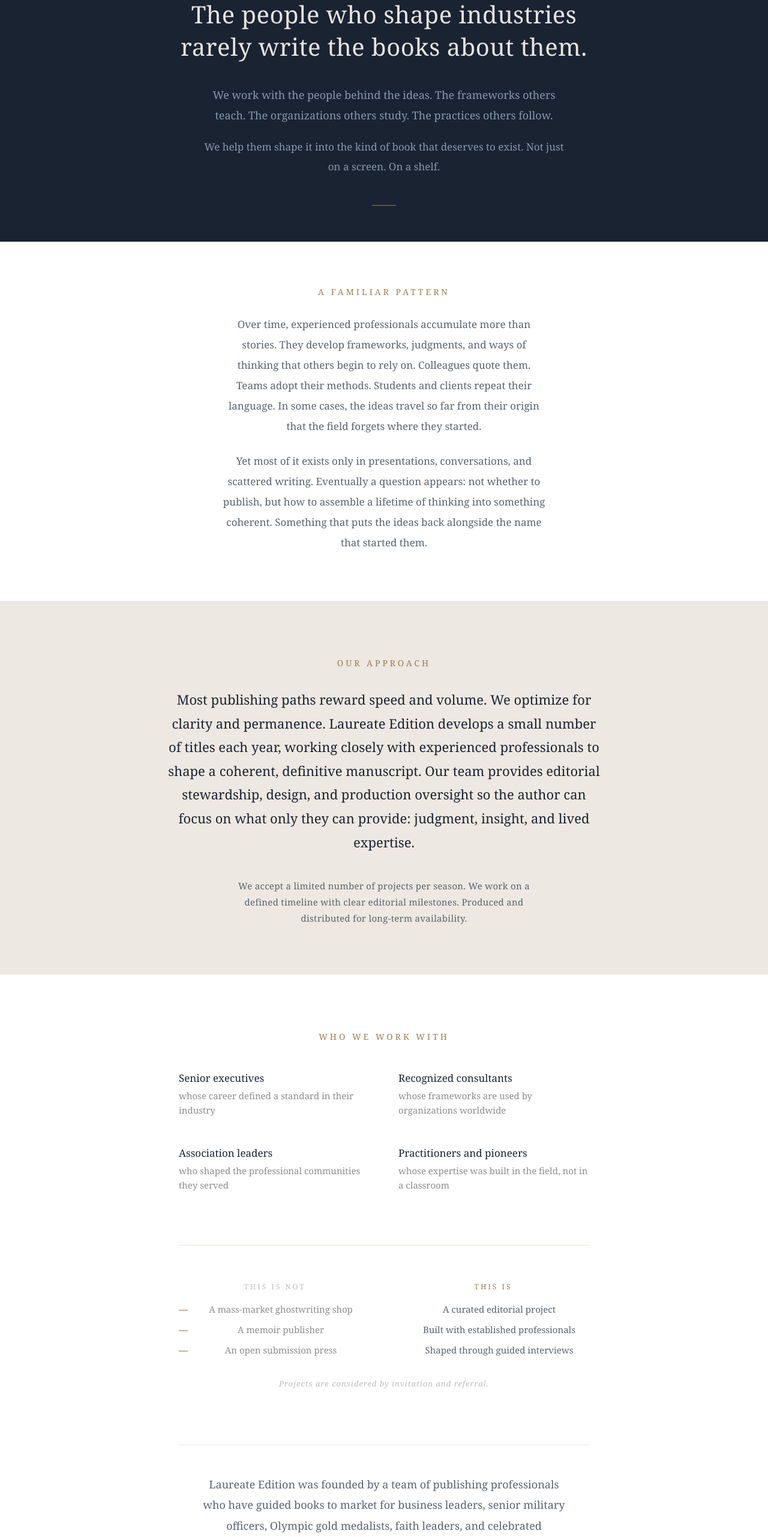
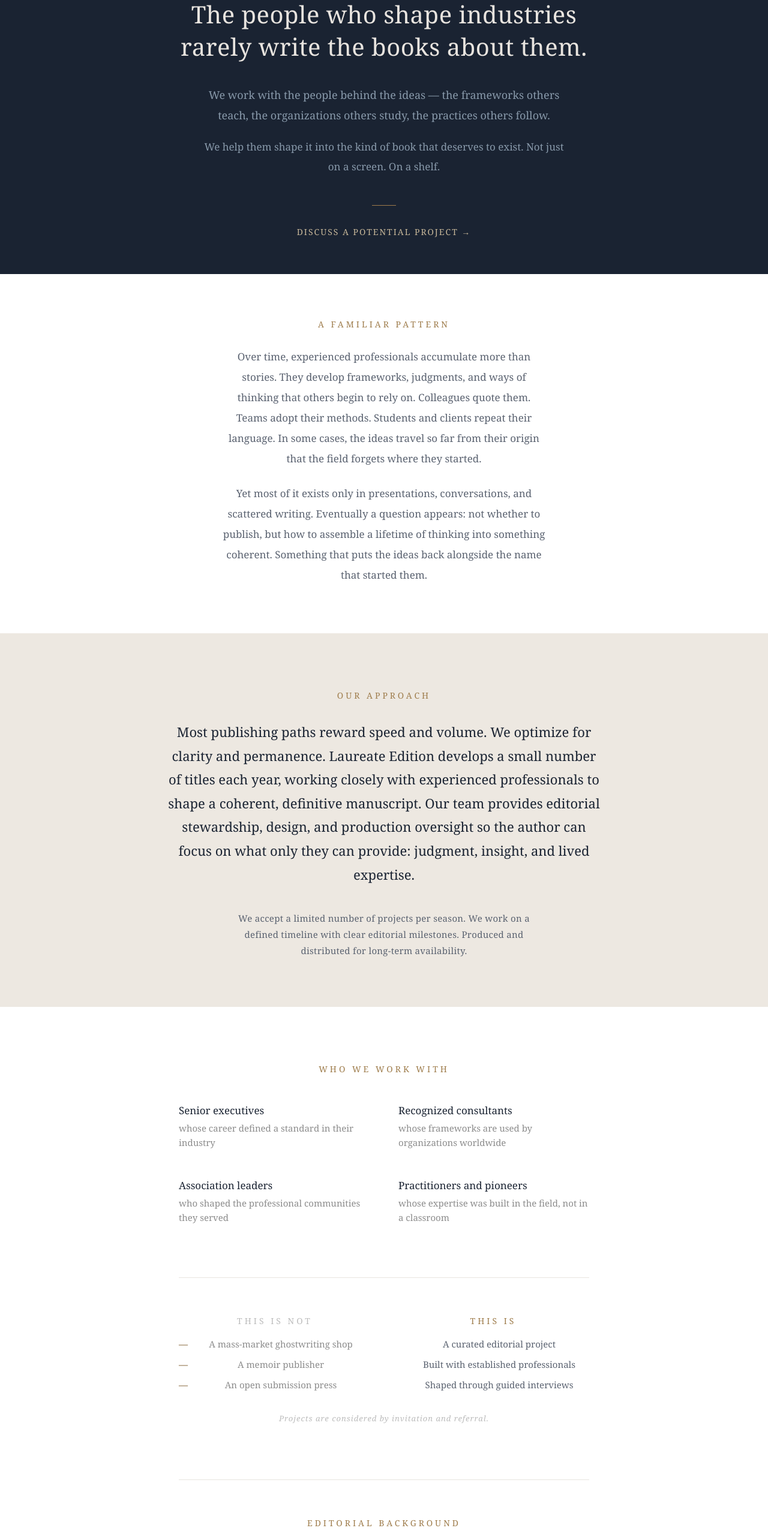
Before and after one commit to jmurray539-bit/laureate-site, a React (Vite) app: page / in a window 1280 px wide. Shown: the part 234-2797 px from the top of the page at 60% size. Built offline with nearby package versions, Linux system fonts and the light colour scheme.

Commit message:
Fix section header font sizes and colors

```diff
--- a/src/pages/laureate_homepage_v5.jsx
+++ b/src/pages/laureate_homepage_v5.jsx
@@ -101,9 +101,7 @@ const LaureateHomepage = () => {
           margin: "0 auto 20px",
           ...fadeIn(0.7),
         }}>
-          We work with the people behind the ideas. The frameworks
-          others teach. The organizations others study. The practices
-          others follow.
+          We work with the people behind the ideas — the frameworks others teach, the organizations others study, the practices others follow.
         </p>
 
         <p style={{
@@ -126,6 +124,23 @@ const LaureateHomepage = () => {
           opacity: 0.4,
           ...fadeIn(0.9),
         }} />
+        <div style={{ marginTop: "32px", ...fadeIn(1.0) }}>
+          <Link
+            to="/contact"
+            style={{
+              color: "#C8B89A",
+              textDecoration: "none",
+              fontSize: "14px",
+              letterSpacing: "2px",
+              textTransform: "uppercase",
+              transition: "color 0.2s ease",
+            }}
+            onMouseEnter={e => e.target.style.color = "#9E7C4B"}
+            onMouseLeave={e => e.target.style.color = "#C8B89A"}
+          >
+            Discuss a potential project →
+          </Link>
+        </div>
         </div>
       </section>
 
@@ -308,8 +323,8 @@ const LaureateHomepage = () => {
           }}>
             <div>
               <p style={{
-                fontSize: "12px",
-                letterSpacing: "3px",
+                fontSize: "14px",
+                letterSpacing: "4px",
                 textTransform: "uppercase",
                 color: "#BCBCBC",
                 marginBottom: "14px",
@@ -334,8 +349,8 @@ const LaureateHomepage = () => {
             </div>
             <div>
               <p style={{
-                fontSize: "12px",
-                letterSpacing: "3px",
+                fontSize: "14px",
+                letterSpacing: "4px",
                 textTransform: "uppercase",
                 color: "#9E7C4B",
                 marginBottom: "14px",
@@ -384,16 +399,22 @@ const LaureateHomepage = () => {
           ...fadeIn(1.35),
         }}>
           <p style={{
+            fontSize: "14px",
+            letterSpacing: "4px",
+            textTransform: "uppercase",
+            color: "#9E7C4B",
+            marginBottom: "24px",
+          }}>
+            Editorial Background
+          </p>
+          <p style={{
             fontSize: "18px",
             lineHeight: 1.9,
             color: "#5A6270",
             maxWidth: "620px",
             margin: "0 auto 24px",
           }}>
-            Laureate Edition was founded by a team of publishing
-            professionals who have guided books to market for business
-            leaders, senior military officers, Olympic gold medalists,
-            faith leaders, and celebrated restaurateurs — among others.
+            Laureate Edition was founded by publishing professionals who have guided hundreds of books to publication for business leaders, senior military officers, Olympic gold medalists, nonprofit founders, and other experienced practitioners.
           </p>
           <p style={{
             fontSize: "17px",
@@ -402,11 +423,7 @@ const LaureateHomepage = () => {
             maxWidth: "620px",
             margin: "0 auto",
           }}>
-            We repeatedly met professionals with significant influence
-            whose ideas were widely used but never formally captured.
-            Laureate Edition was created to give those ideas a permanent
-            form — without requiring the author to step away from their
-            work to write a traditional manuscript alone.
+            Over the past decade, we repeatedly encountered professionals whose ideas were widely used but never formally captured in a book. Laureate Edition was created to give those ideas a permanent form — without requiring the author to step away from their work to write a traditional manuscript alone.
           </p>
         </div>
       </section>
```
